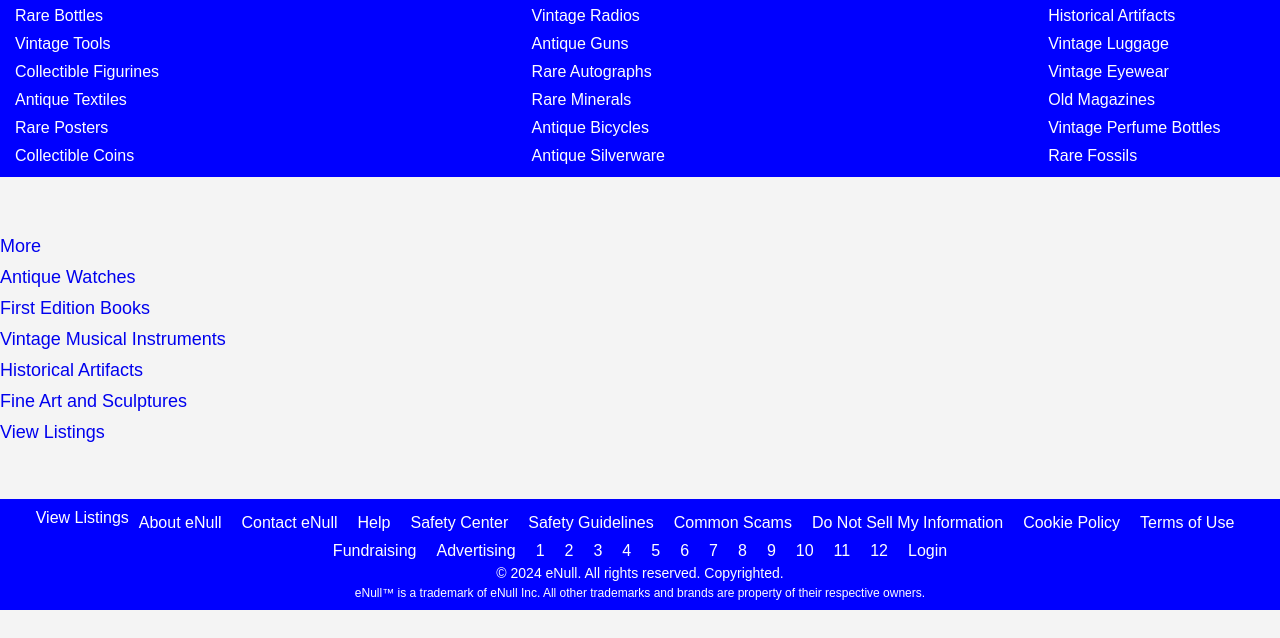
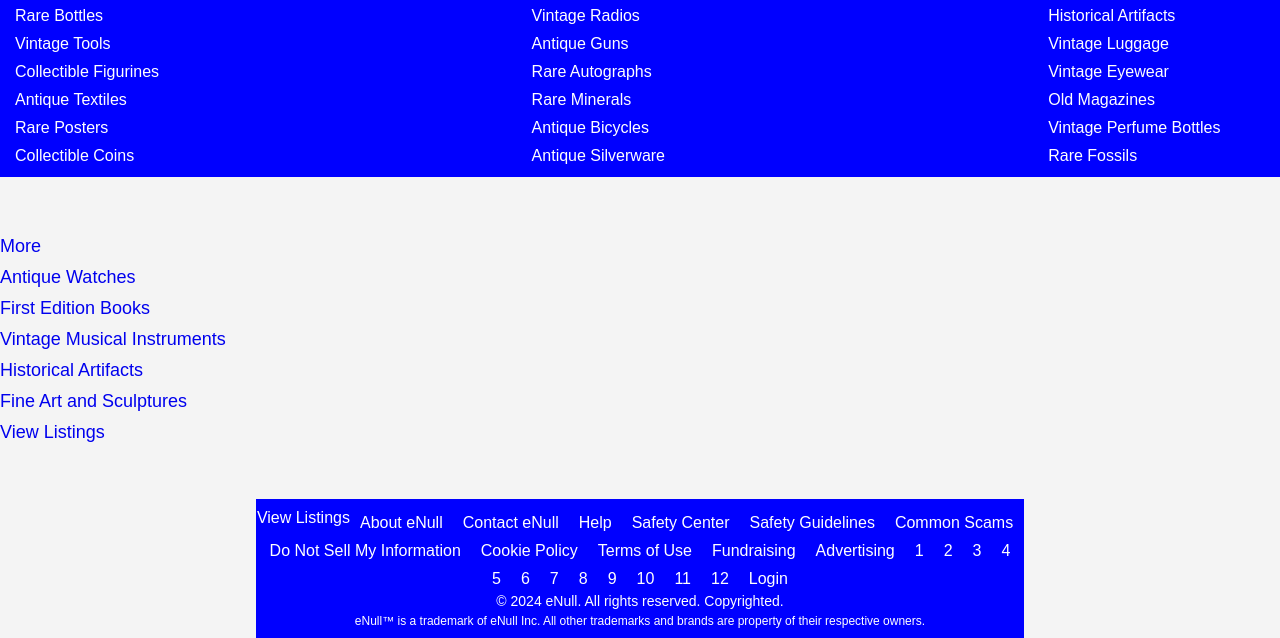
Before and after one commit to bilaljulian/eNull, a plain HTML site: page index.html in a window 1280 px wide. Shown: the part 746-1384 px from the top of the page. Before the commit the page ends 1356 px from the top, so only its background shows below. Drawn offline with nearby package versions, Linux system fonts and the light colour scheme.

Commit message:
Update index.html

```diff
--- a/index.html
+++ b/index.html
@@ -333,7 +333,7 @@
             color: white;
             text-align: center;
             padding: 10px 0;
-            width: 100%; /* Set the width of the footer */
+            width: 60%; /* Set the width of the footer */
             margin: 0 auto; /* Center the footer */
             position: relative; /* Relative positioning for footer */
             bottom: 0;
```
